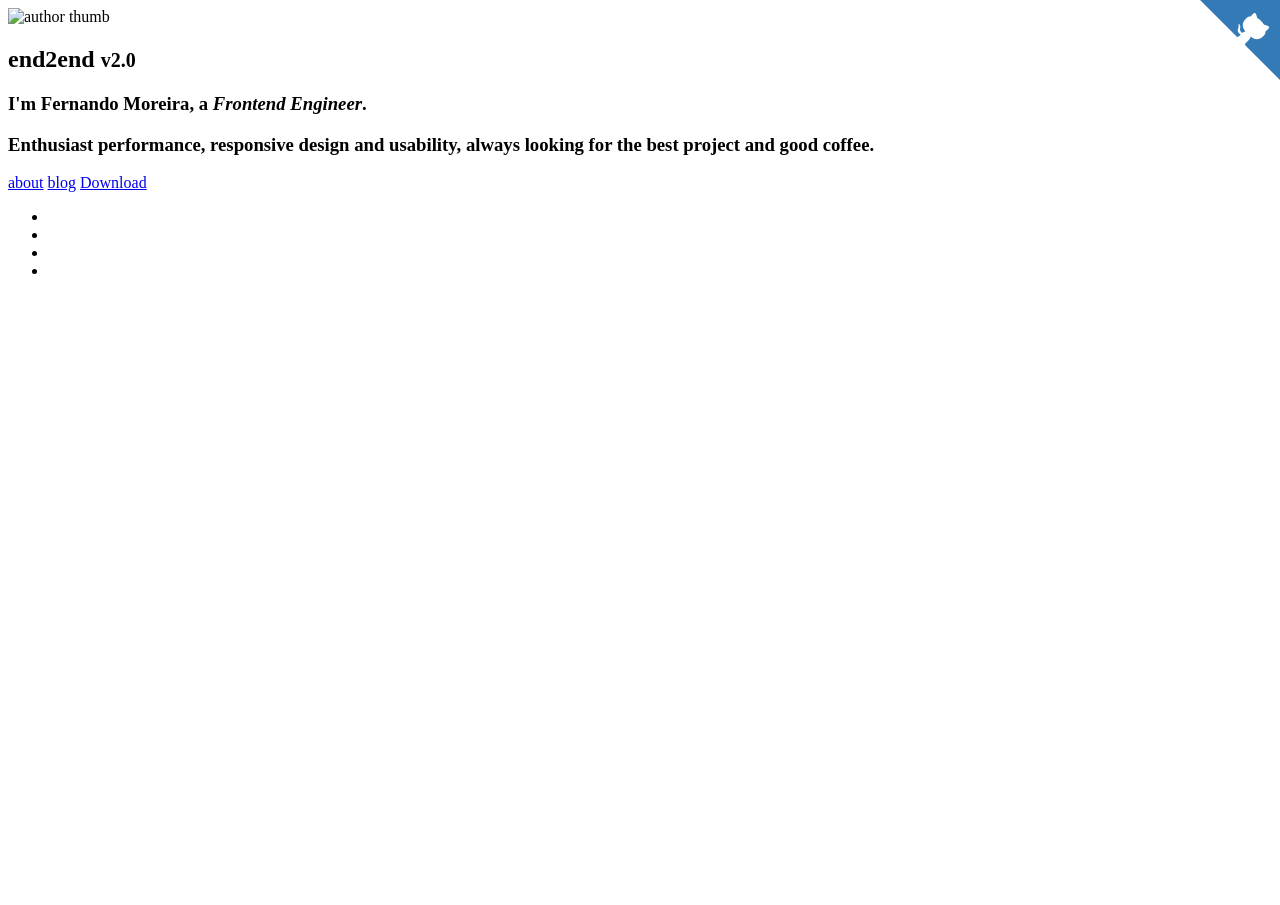
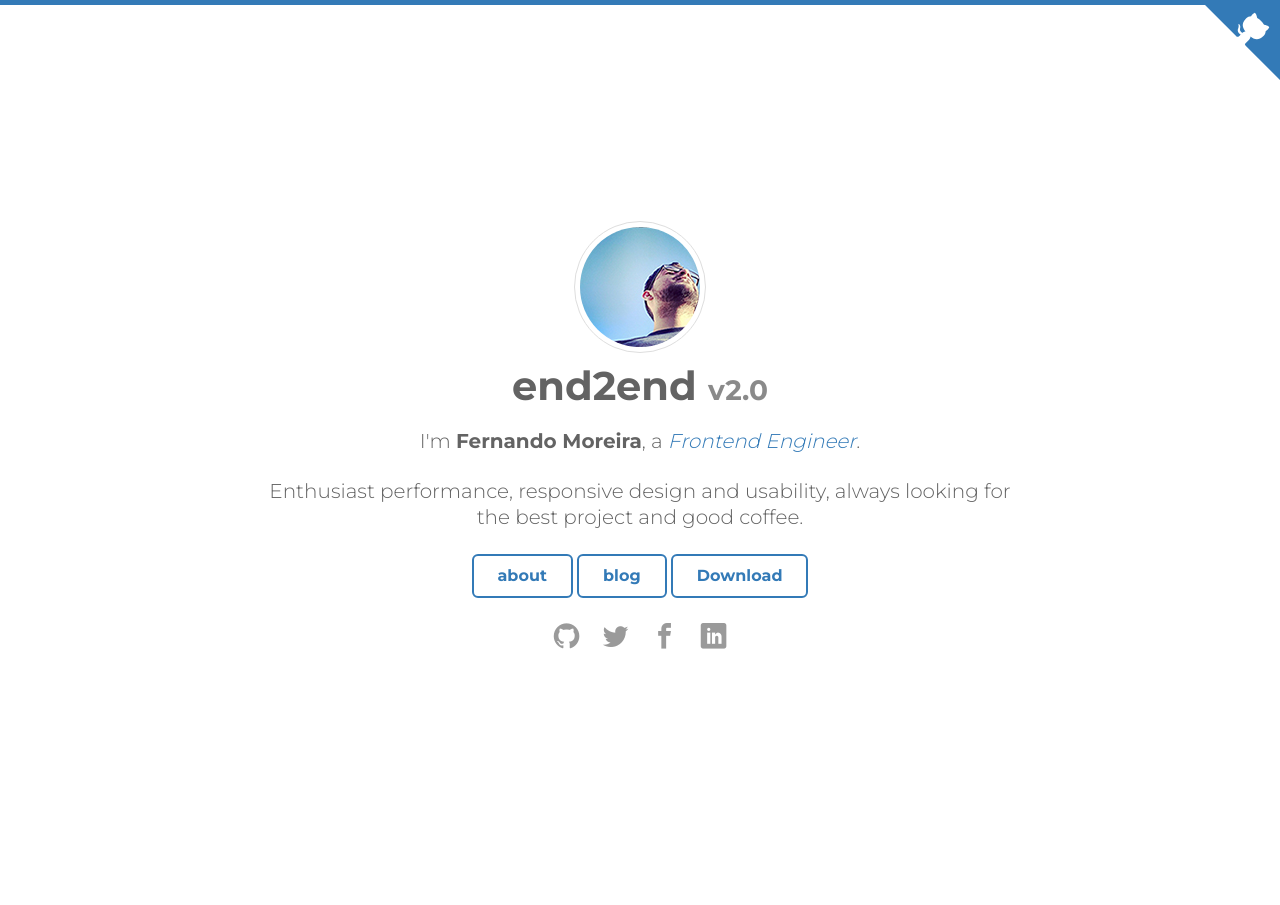
Before and after one commit to jhandei/shubham, a Jekyll site: the page index.html, which Jekyll copies as it is, in a window 1280 px wide. Built offline with Jekyll 4.4.1, drawn with Linux system fonts in a browser that asks for light colours; some web fonts are replaced.

Commit message:
Update index.html

```diff
--- a/index.html
+++ b/index.html
@@ -8,32 +8,19 @@
 <title>end2end</title>
 <meta name="description" content="A free Jekyll theme for download">
 
-<link rel="stylesheet" href="/end2end/css/main.css">
-<link rel="canonical" href="http://nandomoreira.me/end2end/">
-<link rel="alternate" type="application/rss+xml" title="end2end" href="http://nandomoreira.me/end2end/feed.xml" />
-
-<script>
-  (function(i,s,o,g,r,a,m){i['GoogleAnalyticsObject']=r;i[r]=i[r]||function(){
-  (i[r].q=i[r].q||[]).push(arguments)},i[r].l=1*new Date();a=s.createElement(o),
-  m=s.getElementsByTagName(o)[0];a.async=1;a.src=g;m.parentNode.insertBefore(a,m)
-  })(window,document,'script','//www.google-analytics.com/analytics.js','ga');
-
-  ga('create', 'UA-52446115-1', 'auto');
-  ga('send', 'pageview');
-</script>
-
+<link rel="stylesheet" href="/css/main.css">
 
 </head>
 <body>
   <section class="hero">
   <div class="hero-inner">
     <div class="container">
-      <img src="/end2end/images/author.jpg" alt="author thumb" class="dot">
+      <img src="images/author.jpg" alt="author thumb" class="dot">
       <h1>end2end <small>v2.0</small></h1>
       <h3>I'm <strong itemprop="name">Fernando Moreira</strong>, a <em itemprop="jobTitle">Frontend Engineer</em>.</h3>
       <h3>Enthusiast performance, responsive design and usability, always looking for the best project and good coffee.</h3>
-      <a href="/end2end/about" class="button button-ghost" title="about">about</a>
-      <a href="/end2end/blog" class="button button-ghost" title="blog">blog</a>
+      <a href="/about" class="button button-ghost" title="about">about</a>
+      <a href="/blog" class="button button-ghost" title="blog">blog</a>
       <a href="http://github.com/nandomoreirame/end2end/archive/master.zip" class="button button-ghost" title="Download">Download</a>
       <ul class="social">
   <li><a href="https://github.com/nandomoreirame" target="_blank"><i class="icon icon-github"></i></a></li>
```
